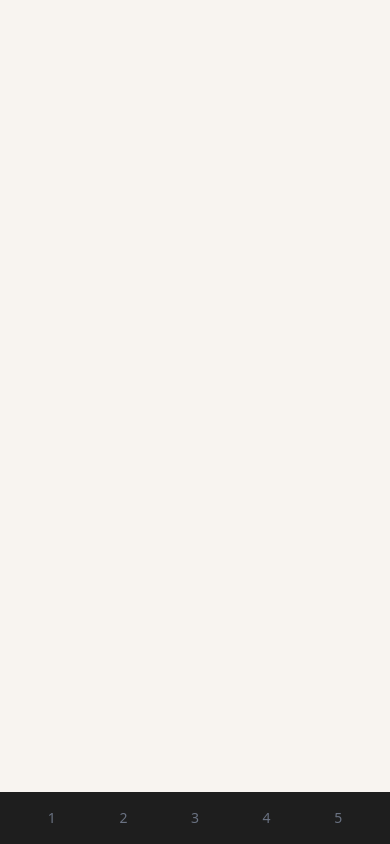
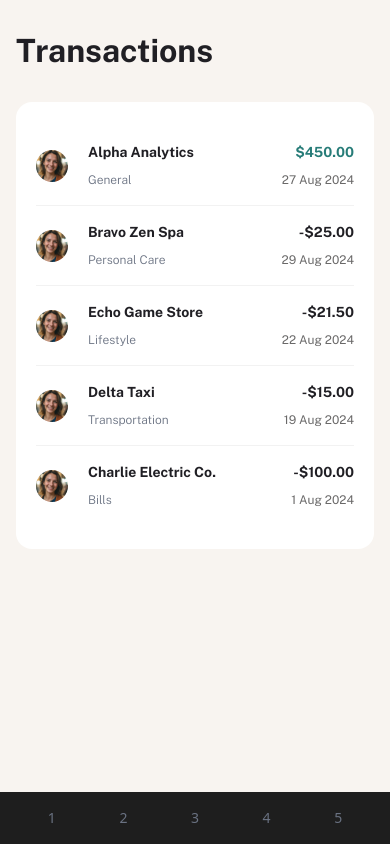
Before and after one commit to nelghzaoui/personal-finance, an Angular app: page /transaction in a window 390 px wide. Built offline with nearby package versions, Linux system fonts and the light colour scheme.

Commit message:
create transaction list component

```diff
--- a/src/app/pages/overview/overview.page.ts
+++ b/src/app/pages/overview/overview.page.ts
@@ -1,15 +1,19 @@
-import { Component, OnInit } from '@angular/core';
+import { Component, inject, OnInit } from '@angular/core';
 import { CardSectionComponent } from './components/card-link.component';
-import { DonutComponent } from '../../shared/components/donut.component';
-import {
-  ColoredItem,
-  ColoredItemComponent
-} from '../../shared/components/colored-item.component';
+import { DonutComponent, ColoredItem, ColoredItemComponent } from '@shared';
+import { TransactionListComponent } from '../transaction/components/list.component';
+import { TransactionService } from '../../services/transaction.service';
+import { TransactionItem } from '../../models/transaction.type';
 
 @Component({
-  imports: [CardSectionComponent, ColoredItemComponent, DonutComponent],
+  imports: [
+    CardSectionComponent,
+    ColoredItemComponent,
+    DonutComponent,
+    TransactionListComponent
+  ],
   template: `
-    <section aria-labelledby="overview-title" class="flex flex-col gap-8">
+    <section aria-labelledby="overview-title" class="flex flex-col gap-8 pt-4">
       <h1 id="overview-title" class="text-preset-1">Overview</h1>
 
       <section aria-labelledby="summary-title">
@@ -73,82 +77,7 @@ import {
               link: { label: 'View All', url: '/transaction' }
             }"
           >
-            <ul class="flex flex-col gap-4 pt-4">
-              <li class="flex justify-between items-center">
-                <img
-                  src="/assets/images/avatars/emma-richardson.jpg"
-                  alt=""
-                  class="w-[32px] rounded-full"
-                />
-                <span class="text-preset-4 font-bold">Emma Richardson</span>
-                <div class="flex flex-col gap-2 items-end">
-                  <span class="text-preset-4 font-bold text-green-500">
-                    +$75.50
-                  </span>
-                  <span class="text-preset-5 text-grey-500">19 Aug 2024</span>
-                </div>
-              </li>
-              <div class="border border-grey-100"></div>
-              <li class="flex justify-between items-center">
-                <img
-                  src="/assets/images/avatars/emma-richardson.jpg"
-                  alt=""
-                  class="w-[32px] rounded-full"
-                />
-                <span class="text-preset-4 font-bold">Emma Richardson</span>
-                <div class="flex flex-col gap-2 items-end">
-                  <span class="text-preset-4 font-bold text-green-500">
-                    +$75.50
-                  </span>
-                  <span class="text-preset-5 text-grey-500">19 Aug 2024</span>
-                </div>
-              </li>
-              <div class="border border-grey-100"></div>
-              <li class="flex justify-between items-center">
-                <img
-                  src="/assets/images/avatars/emma-richardson.jpg"
-                  alt=""
-                  class="w-[32px] rounded-full"
-                />
-                <span class="text-preset-4 font-bold">Emma Richardson</span>
-                <div class="flex flex-col gap-2 items-end">
-                  <span class="text-preset-4 font-bold text-green-500">
-                    +$75.50
-                  </span>
-                  <span class="text-preset-5 text-grey-500">19 Aug 2024</span>
-                </div>
-              </li>
-              <div class="border border-grey-100"></div>
-              <li class="flex justify-between items-center">
-                <img
-                  src="/assets/images/avatars/emma-richardson.jpg"
-                  alt=""
-                  class="w-[32px] rounded-full"
-                />
-                <span class="text-preset-4 font-bold">Emma Richardson</span>
-                <div class="flex flex-col gap-2 items-end">
-                  <span class="text-preset-4 font-bold text-green-500">
-                    +$75.50
-                  </span>
-                  <span class="text-preset-5 text-grey-500">19 Aug 2024</span>
-                </div>
-              </li>
-              <div class="border border-grey-100"></div>
-              <li class="flex justify-between items-center">
-                <img
-                  src="/assets/images/avatars/emma-richardson.jpg"
-                  alt=""
-                  class="w-[32px] rounded-full"
-                />
-                <span class="text-preset-4 font-bold">Emma Richardson</span>
-                <div class="flex flex-col gap-2 items-end">
-                  <span class="text-preset-4 font-bold text-green-500">
-                    +$75.50
-                  </span>
-                  <span class="text-preset-5 text-grey-500">19 Aug 2024</span>
-                </div>
-              </li>
-            </ul>
+            <tx-transaction-list [items]="transactions" />
           </tx-card-section>
         </section>
 
@@ -237,5 +166,8 @@ export class OverviewPage implements OnInit {
     { label: 'Personal Care', value: 100, color: '#696868' }
   ];
 
+  private readonly transactionService = inject(TransactionService);
+  transactions: TransactionItem[] = this.transactionService.transactions;
+
   ngOnInit(): void {}
 }
--- /dev/null
+++ b/src/app/pages/transaction/components/list.component.ts
@@ -0,0 +1,44 @@
+import { CurrencyPipe, DatePipe, NgClass } from '@angular/common';
+import { Component, input } from '@angular/core';
+import { TransactionItem } from '../../../models/transaction.type';
+
+@Component({
+  selector: 'tx-transaction-list',
+  imports: [NgClass, DatePipe, CurrencyPipe],
+  template: `
+    <ul class="md:hidden flex flex-col">
+      @for(item of items(); track item; let isLast = $last) {
+      <li
+        [ngClass]="{ 'border-b border-grey-100': !isLast }"
+        class="flex justify-between items-center py-4"
+      >
+        <div class="flex gap-5 items-center">
+          <img [src]="item.imagePath" alt="" class="w-[32px] rounded-full" />
+
+          <div class="flex flex-col gap-2 items-start">
+            <span class="text-preset-4 font-bold">{{ item.label }}</span>
+            <span class="text-preset-5 font-light text-gray-500">{{
+              item.description
+            }}</span>
+          </div>
+        </div>
+
+        <div class="flex flex-col gap-2 items-end">
+          <span
+            class="text-preset-4 font-bold"
+            [ngClass]="{ 'text-green-500': item.price > 0 }"
+          >
+            {{ item.price | currency : 'USD' }}
+          </span>
+          <span class="text-preset-5 text-grey-500">
+            {{ item.date | date : 'd MMM y' }}
+          </span>
+        </div>
+      </li>
+      }
+    </ul>
+  `
+})
+export class TransactionListComponent {
+  items = input<TransactionItem[]>();
+}
--- a/src/app/pages/transaction/transaction.page.ts
+++ b/src/app/pages/transaction/transaction.page.ts
@@ -1,9 +1,26 @@
-import { Component, OnInit } from '@angular/core';
+import { Component, inject, OnInit } from '@angular/core';
+import { TransactionListComponent } from './components/list.component';
+import { TransactionItem } from '../../models/transaction.type';
+import { TransactionService } from '../../services/transaction.service';
 
 @Component({
   selector: '',
-  template: ``
+  imports: [TransactionListComponent],
+  template: `
+    <section
+      aria-labelledby="transaction-title"
+      class="flex flex-col gap-8 pt-4"
+    >
+      <h1 id="transaction-title" class="text-preset-1">Transactions</h1>
+
+      <div class="bg-white rounded-2xl p-5 py-6 flex flex-col gap-2">
+        <tx-transaction-list [items]="transactions" />
+      </div>
+    </section>
+  `
 })
 export class TransactionPage implements OnInit {
+  private readonly transactionService = inject(TransactionService);
+  transactions: TransactionItem[] = this.transactionService.transactions;
   ngOnInit() {}
 }
--- /dev/null
+++ b/src/app/services/transaction.service.ts
@@ -0,0 +1,43 @@
+import { Injectable } from '@angular/core';
+import { TransactionItem } from '../models/transaction.type';
+
+@Injectable({ providedIn: 'root' })
+export class TransactionService {
+  transactions: TransactionItem[] = [
+    {
+      label: 'Alpha Analytics',
+      description: 'General',
+      date: new Date('2024-08-27'),
+      price: 450,
+      imagePath: '/assets/images/avatars/emma-richardson.jpg'
+    },
+    {
+      label: 'Bravo Zen Spa',
+      description: 'Personal Care',
+      date: new Date('2024-08-29'),
+      price: -25,
+      imagePath: '/assets/images/avatars/emma-richardson.jpg'
+    },
+    {
+      label: 'Echo Game Store',
+      description: 'Lifestyle',
+      date: new Date('2024-08-22'),
+      price: -21.5,
+      imagePath: '/assets/images/avatars/emma-richardson.jpg'
+    },
+    {
+      label: 'Delta Taxi',
+      description: 'Transportation',
+      date: new Date('2024-08-19'),
+      price: -15,
+      imagePath: '/assets/images/avatars/emma-richardson.jpg'
+    },
+    {
+      label: 'Charlie Electric Co.',
+      description: 'Bills',
+      date: new Date('2024-08-01'),
+      price: -100,
+      imagePath: '/assets/images/avatars/emma-richardson.jpg'
+    }
+  ];
+}
--- /dev/null
+++ b/src/app/shared/index.ts
@@ -0,0 +1,3 @@
+export * from './components/button.component';
+export * from './components/colored-item.component';
+export * from './components/donut.component';
--- a/tsconfig.json
+++ b/tsconfig.json
@@ -16,7 +16,11 @@
     "moduleResolution": "bundler",
     "importHelpers": true,
     "target": "ES2022",
-    "module": "ES2022"
+    "module": "ES2022",
+    "baseUrl": ".",
+    "paths": {
+      "@shared": ["src/app/shared/index.ts"]
+    }
   },
   "angularCompilerOptions": {
     "enableI18nLegacyMessageIdFormat": false,
```
Also changed, not shown: src/app/models/transaction.type.ts (added, +7 -0 lines).
